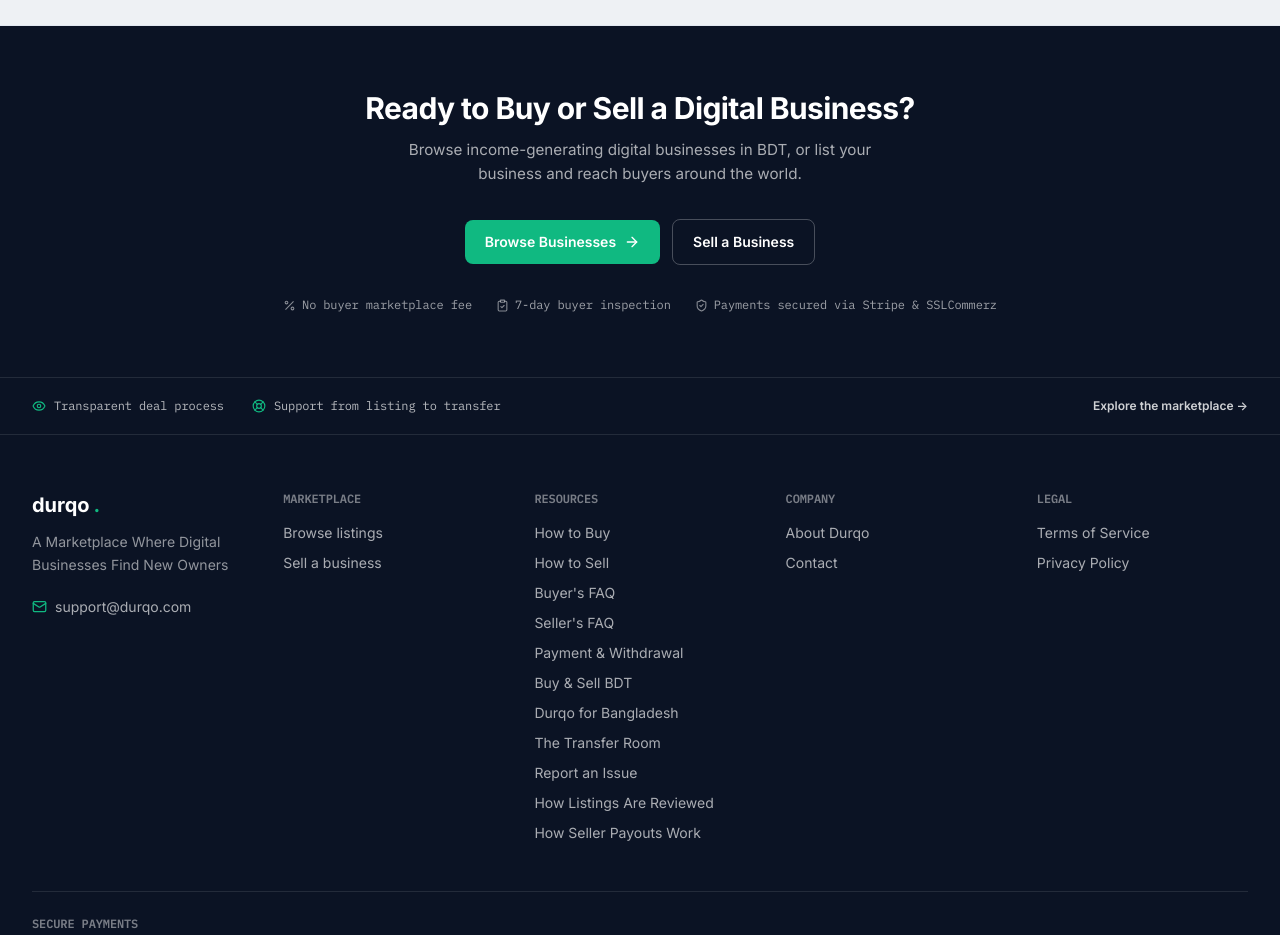
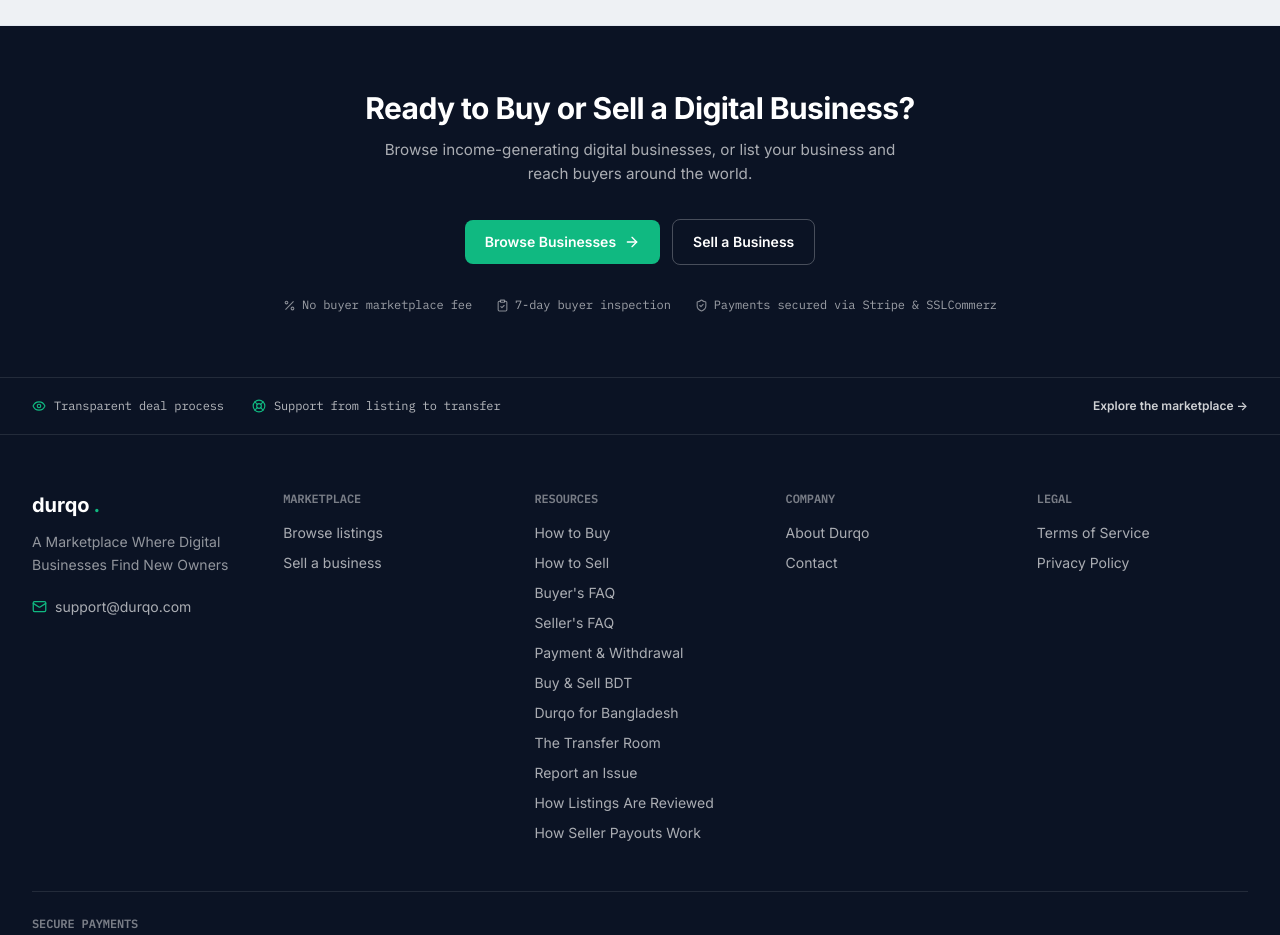
Before and after one commit to mdmanirmia/durqo-app, a Next.js app: page /durqo-bangladesh in a window 1280 px wide. Shown: the part 9120-10055 px from the top of the page. Built offline with nearby package versions, Linux system fonts and the light colour scheme; no server answers.

Commit message:
Remove "in BDT" from final CTA subhead

```diff
--- a/src/app/durqo-bangladesh/page.tsx
+++ b/src/app/durqo-bangladesh/page.tsx
@@ -1016,7 +1016,7 @@ export default function DurqoBangladeshPage() {
           <Inner>
             <h2 className="text-2xl text-white sm:text-3xl">Ready to Buy or Sell a Digital Business?</h2>
             <p className="mx-auto mt-3 max-w-[54ch] text-center text-[0.95rem] leading-relaxed text-white/65">
-              Browse income-generating digital businesses in BDT, or list your business and reach buyers around the
+              Browse income-generating digital businesses, or list your business and reach buyers around the
               world.
             </p>
             <div className="mt-8 flex flex-wrap items-center justify-center gap-3">
```
